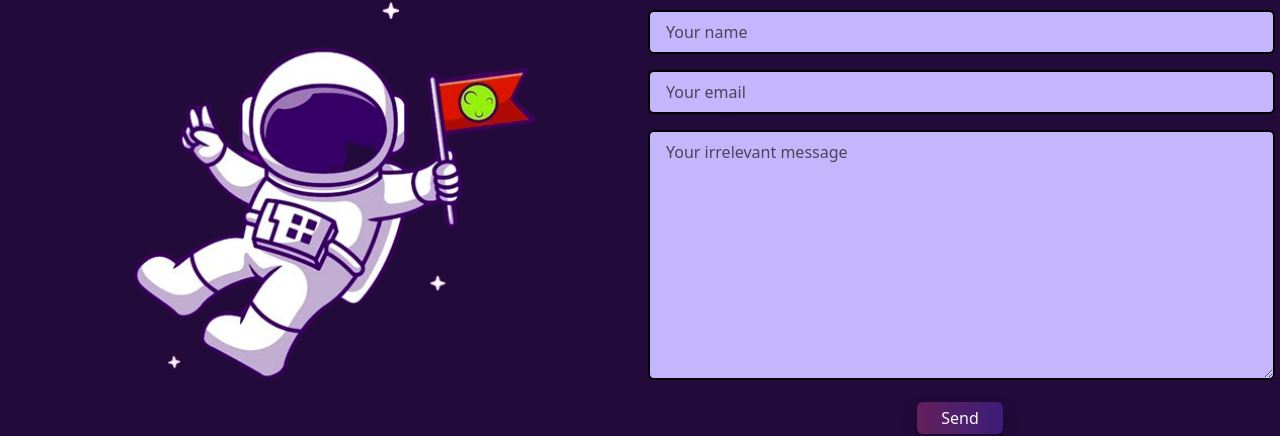
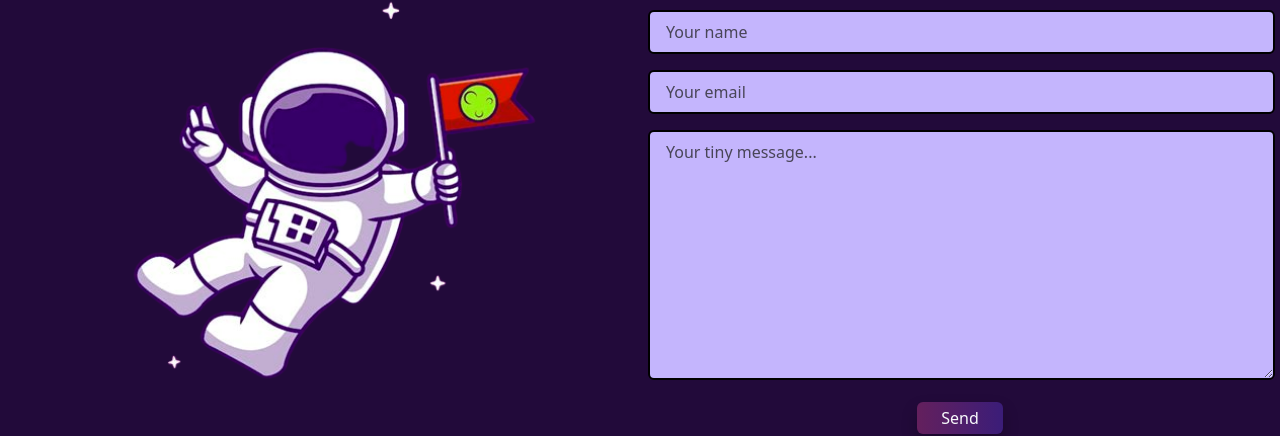
Before and after one commit to okay-head/portfolio, a React (Vite) app: page / in a window 1280 px wide. Shown: the part 2949-3385 px from the top of the page. Built offline with nearby package versions, Linux system fonts and the light colour scheme; a web font is replaced by a local one.

Commit message:
made changes

```diff
--- a/src/components/contact/Contact.jsx
+++ b/src/components/contact/Contact.jsx
@@ -39,7 +39,7 @@ export default function Contact() {
 
 							<textarea
 								name='textarea'
-								placeholder='Your irrelevant message'
+								placeholder='Your tiny message...'
 								className='input-style min-h-[250px]'
 							></textarea>
 							<m.button
```
